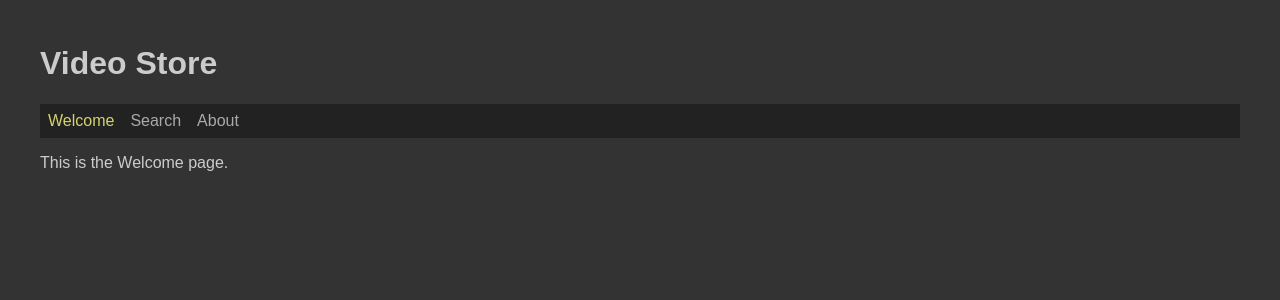
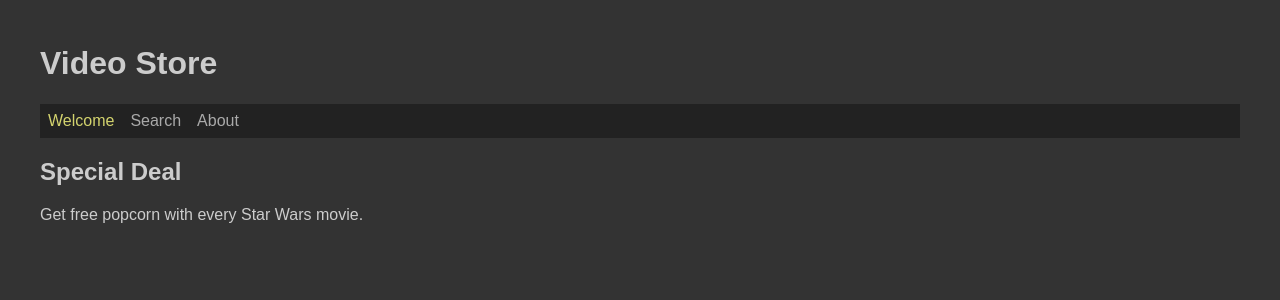
Before and after one commit to edwardtanguay/et001-video-store, a React (Vite) app: page /welcome in a window 1280 px wide. Shown: the top 300 px of the page. Built offline with nearby package versions, Linux system fonts and the light colour scheme.

Commit message:
special deal in

```diff
--- a/src/AppContext.jsx
+++ b/src/AppContext.jsx
@@ -5,10 +5,12 @@ export const AppContext = createContext();
 
 export const AppProvider = ({ children }) => {
 
+	const specialDealMessage = "Get free popcorn with every Star Wars movie.";
+
 	return (
 		<AppContext.Provider
 			value={{
-
+				specialDealMessage
 			}}
 		>
 			{children}
--- a/src/pages/PageSearch.jsx
+++ b/src/pages/PageSearch.jsx
@@ -1,6 +1,12 @@
+import { useContext } from 'react';
+import { AppContext } from '../AppContext';
+
 export const PageSearch = () => {
+	const {specialDealMessage} = useContext(AppContext);
+
 	return (
 		<div className="page pageSearch">
+			<p>Don't forget: {specialDealMessage}</p>
 			<p>This is the Search page.</p>
 		</div>
 	);
--- a/src/pages/PageWelcome.jsx
+++ b/src/pages/PageWelcome.jsx
@@ -1,7 +1,13 @@
+import { useContext } from 'react';
+import { AppContext } from '../AppContext';
+
 export const PageWelcome = () => {
+	const {specialDealMessage} = useContext(AppContext);
+
 	return (
 		<div className="page pageWelcome">
-			<p>This is the Welcome page.</p>
+			<h2>Special Deal</h2>
+			<p>{specialDealMessage}</p>
 		</div>
 	);
 };
```
Also changed, not shown: dev/notes.txt.
